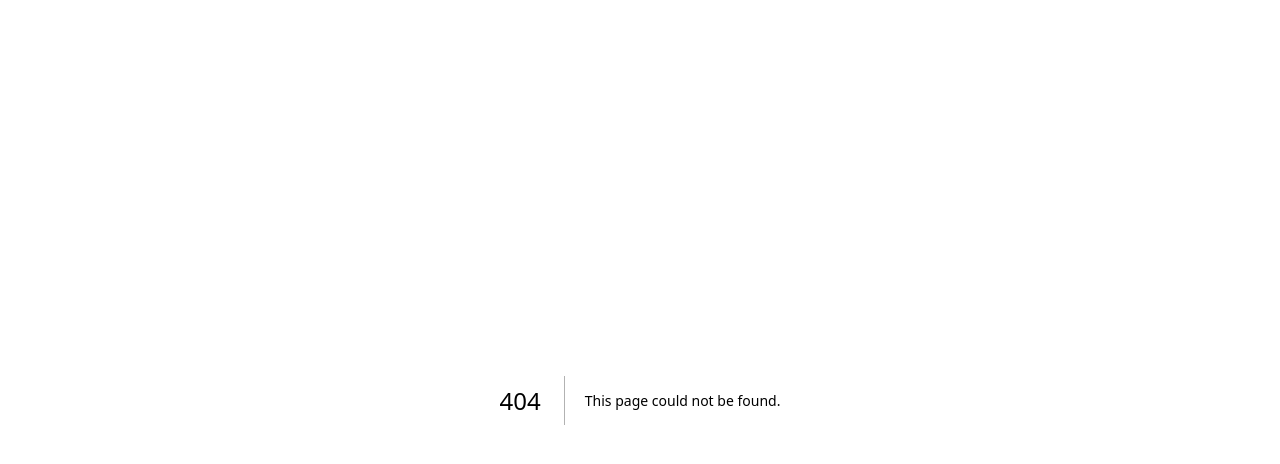
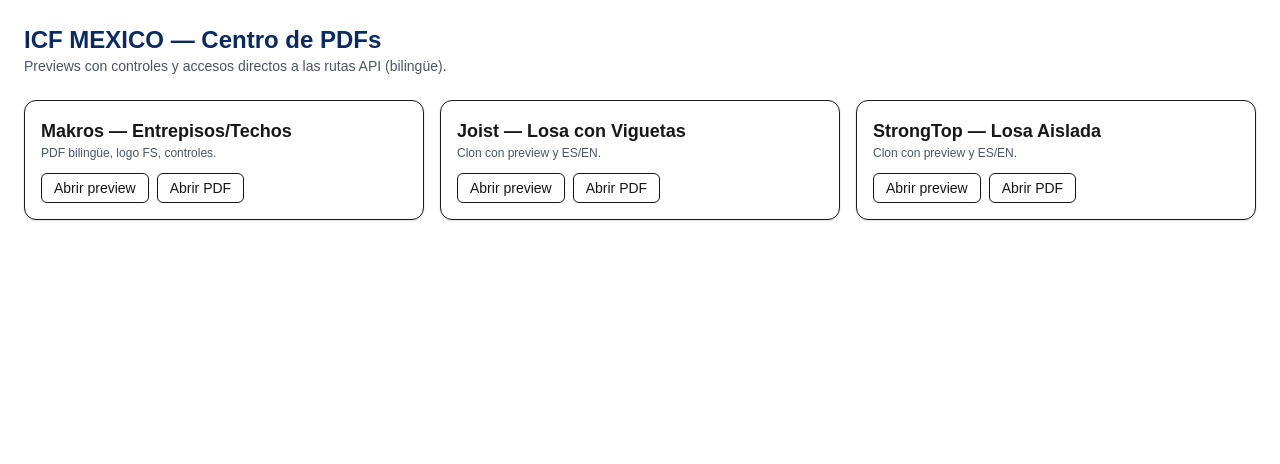
Before and after one commit to icfmexico/rayos-centellas, a Next.js app: page /1/pdfs in a window 1280 px wide. Before the commit this address had no page. Shown: the top 464 px of the page. Built offline with nearby package versions, Linux system fonts and the light colour scheme.

Commit message:
feat(PDF-HUB): /es/pdfs con accesos a Makros, Joist y StrongTop

```diff
--- /dev/null
+++ b/src/app/[locale]/pdfs/page.tsx
@@ -0,0 +1,51 @@
+"use client";
+import Link from "next/link";
+
+const cards = [
+  {
+    title: "Makros — Entrepisos/Techos",
+    href: "/es/makros-pdf/preview",
+    api: "/api/pdf/makros?peralte=27&fc=200&area=340&lang=es",
+    desc: "PDF bilingüe, logo FS, controles.",
+  },
+  {
+    title: "Joist — Losa con Viguetas",
+    href: "/es/joist-pdf/preview",
+    api: "/api/pdf/joist?peralte=27&fc=200&area=340&lang=es",
+    desc: "Clon con preview y ES/EN.",
+  },
+  {
+    title: "StrongTop — Losa Aislada",
+    href: "/es/strongtop-pdf/preview",
+    api: "/api/pdf/strongtop?peralte=25&fc=200&area=120&lang=es",
+    desc: "Clon con preview y ES/EN.",
+  },
+];
+
+export default function PdfHub() {
+  return (
+    <div className="min-h-screen bg-white p-6">
+      <h1 className="text-2xl font-semibold text-[#0A2A66]">ICF MEXICO — Centro de PDFs</h1>
+      <p className="text-sm text-gray-600 mb-6">
+        Previews con controles y accesos directos a las rutas API (bilingüe).
+      </p>
+
+      <div className="grid gap-4 md:grid-cols-3">
+        {cards.map((c) => (
+          <div key={c.title} className="border rounded-xl p-4 shadow-sm">
+            <h2 className="text-lg font-semibold">{c.title}</h2>
+            <p className="text-xs text-gray-600 mb-3">{c.desc}</p>
+            <div className="flex gap-2">
+              <Link href={c.href} className="text-sm px-3 py-1 border rounded-md hover:bg-gray-50">
+                Abrir preview
+              </Link>
+              <a href={c.api} target="_blank" rel="noreferrer" className="text-sm px-3 py-1 border rounded-md hover:bg-gray-50">
+                Abrir PDF
+              </a>
+            </div>
+          </div>
+        ))}
+      </div>
+    </div>
+  );
+}
```
